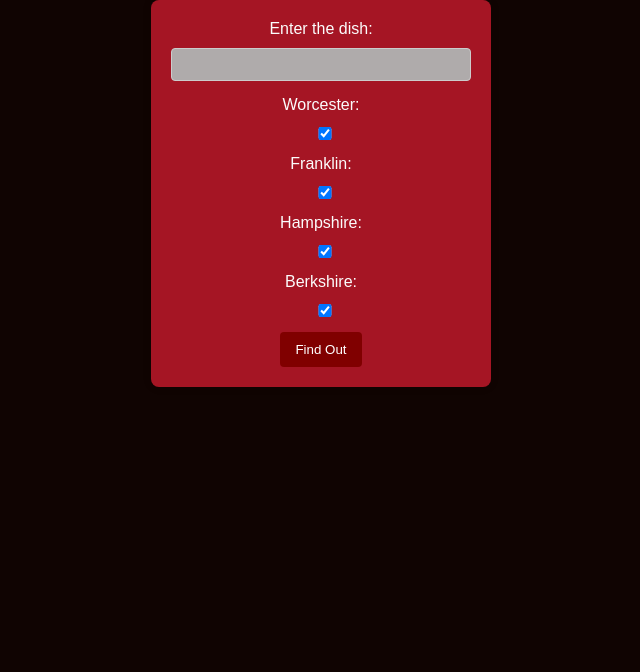
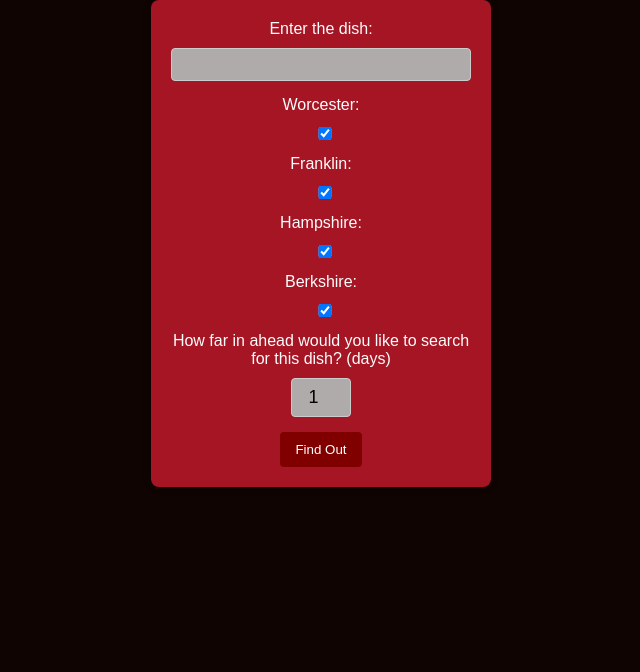
Before and after one commit to SvayamB/DishLook, a Flask app: page / in a window 1280 px wide. Shown: the top 672 px of the page, without its empty margins (319-959 px from the left). Run offline with Flask 3, Linux system fonts and the light colour scheme.

Commit message:
Added days
customizable days

```diff
--- a/app.py
+++ b/app.py
@@ -15,8 +15,10 @@ def index():
 def run_script():
     user_input = request.form.get('user_input', '')
     another_input = request.form.get('another_input', '')
-    counties = request.form.getlist('diningHalls[]')  # Updated to 'diningHalls'
-
+    counties = request.form.getlist('diningHalls[]')
+      # Updated to 'diningHalls'
+    days=int(request.form.get('days',''))
+    print(days)
     error_message = ""
     '''
     try:
@@ -37,7 +39,7 @@ def run_script():
         dining_halls.append(3)
     if 'berkshire' in counties:
         dining_halls.append(4)
-    output=getFoodNuts(user_input, 15, dining_halls)
+    output=getFoodNuts(user_input, days, dining_halls)
     return render_template('index.html', user_input=user_input, another_input=another_input,
                            dining_halls=dining_halls, output=output, error_message=error_message)
 
@@ -60,29 +62,22 @@ def isSubstring(s1, s2):
             return i
 
     return -1
-
-
 def similar(a, b):
     return SequenceMatcher(None, a.lower(), b.lower()).ratio()
 
-def getFoodNuts(Foodname,days,diningHalls):
-    indexes=diningHalls#1 wussy,2 frank,3 hamp, 4 berk
-    found=0
-    count=0
+def getFoodNuts(Foodname, days, diningHalls):
     date = datetime.date.today()
-    while (found==0 and count<days):
-        for dinHall in indexes:
-            menu=get_menu(dinHall,date)
-            for items in menu:
-                if (similar(Foodname,items['dish-name'])>=0.8 or items['dish-name'].__contains__(Foodname)):
-                    found=items
-                if found!=0:
-                    return (items['dish-name']+" At "+location_id_to_name(dinHall)+" on "+ date.strftime("%m/%d/%Y")+" during "+ found['meal-name'])
-        date=date + datetime.timedelta(days = 1)
-        count=count+1
-    return "not be any " + Foodname + " in the next 15 days"
 
+    for _ in range(days):
+        for dinHall in diningHalls:
+            menu = get_menu(dinHall, date)
+            for item in menu:
+                similarity = similar(Foodname, item['dish-name'])
+                if similarity >= 0.8 or Foodname.lower() in item['dish-name'].lower():
+                    return f"{item['dish-name']} At {location_id_to_name(dinHall)} on {date.strftime('%m/%d/%Y')} during {item['meal-name']}"
+        date += datetime.timedelta(days=1)
 
+    return f"no {Foodname} found in the next {days} days."
 
 if __name__ == '__main__':
     app.run(debug=True)
--- a/templates/index.html
+++ b/templates/index.html
@@ -1,13 +1,12 @@
 <!DOCTYPE html>
 <html lang="en">
-
   <head>
-    <meta charset="UTF-8">
-    <meta name="viewport" content="width=device-width, initial-scale=1.0">
+    <meta charset="UTF-8" />
+    <meta name="viewport" content="width=device-width, initial-scale=1.0" />
     <title>Python Script Runner</title>
     <style>
       body {
-            font-family: 'Arial', sans-serif;
+        font-family: "Arial", sans-serif;
         background-color: #100402; /* Maroon color */
         margin: 0;
         padding: 0;
@@ -26,7 +25,7 @@
       }
 
       form {
-            background-color: #A51524; /* White background */
+        background-color: #a51524; /* White background */
         padding: 20px;
         border-radius: 8px;
         box-shadow: 0 0 10px rgba(0, 0, 0, 0.1);
@@ -86,6 +85,11 @@
         font-size: 16px; /* Slightly bigger font size */
         color: teal; /* Teal color */
       }
+      .ticker-input {
+        width: 60px;
+        text-align: center;
+        font-size: 18px;
+      }
     </style>
   </head>
 
@@ -93,46 +97,105 @@
     <main>
       <form action="/run_script" method="post">
         <label for="user_input">Enter the dish:</label>
-    <input type="text" id="user_input" name="user_input" required>
+        <input type="text" id="user_input" name="user_input" required />
 
         <label for="worcester">Worcester:</label>
-    <input type="checkbox" id="worcester" name="diningHalls[]" value="worcester" checked style="margin-right: 5px;">
+        <input
+          type="checkbox"
+          id="worcester"
+          name="diningHalls[]"
+          value="worcester"
+          checked
+          style="margin-right: 5px"
+        />
 
         <label for="franklin">Franklin:</label>
-    <input type="checkbox" id="franklin" name="diningHalls[]" value="franklin" checked style="margin-right: 5px;">
+        <input
+          type="checkbox"
+          id="franklin"
+          name="diningHalls[]"
+          value="franklin"
+          checked
+          style="margin-right: 5px"
+        />
 
         <label for="hampshire">Hampshire:</label>
-    <input type="checkbox" id="hampshire" name="diningHalls[]" value="hampshire" checked style="margin-right: 5px;">
+        <input
+          type="checkbox"
+          id="hampshire"
+          name="diningHalls[]"
+          value="hampshire"
+          checked
+          style="margin-right: 5px"
+        />
 
         <label for="berkshire">Berkshire:</label>
-    <input type="checkbox" id="berkshire" name="diningHalls[]" value="berkshire" checked style="margin-right: 5px;">
+        <input
+          type="checkbox"
+          id="berkshire"
+          name="diningHalls[]"
+          value="berkshire"
+          checked
+          style="margin-right: 5px"
+        />
+        <label for="days">
+          How far in ahead would you like to search for this dish? (days)</label
+        >
+        <div>
+          <input
+            type="number"
+            class="ticker-input"
+            id="days"
+            name="days"
+            value="1"
+            min="1"
+            max="15"
+            onblur="validateQuantity()"
+          />
+        </div>
         <button type="submit">Find Out</button>
       </form>
 
-
       {% if user_input %}
-        <div class="output-section">
-
-        </div>
-        {% endif %}
-
-        {% if error_message %}
+      <div class="output-section"></div>
+      {% endif %} {% if error_message %}
       <div class="output-section error-message">
         <p>Error Message: {{ error_message }}</p>
       </div>
-        {% endif %}
-
-        {% if output is defined %}
+      {% endif %} {% if output is defined %}
       <div class="output-section">
         <pre>There will be {{ output }}</pre>
       </div>
       {% endif %}
     </main>
+    <script>
+      function increment() {
+        var value = parseInt(document.getElementById("quantity").value, 10);
+        if (value < 15) {
+          document.getElementById("quantity").value = value + 1;
+        }
+      }
+
+      function decrement() {
+        var value = parseInt(document.getElementById("quantity").value, 10);
+        if (value > 1) {
+          document.getElementById("quantity").value = value - 1;
+        }
+      }
+
+      function validateQuantity() {
+        var value = parseInt(document.getElementById("quantity").value, 10);
+        if (isNaN(value) || value < 1) {
+          document.getElementById("quantity").value = 1;
+        } else if (value > 15) {
+          document.getElementById("quantity").value = 15;
+        }
+      }
+    </script>
 
     <!-- Attribution section -->
     <div class="attribution">
       <p>Made by Svayam Badheka</p>
     </div>
   </body>
-
 </html>
```
Lines whose indentation alone changed are shown as unchanged.
